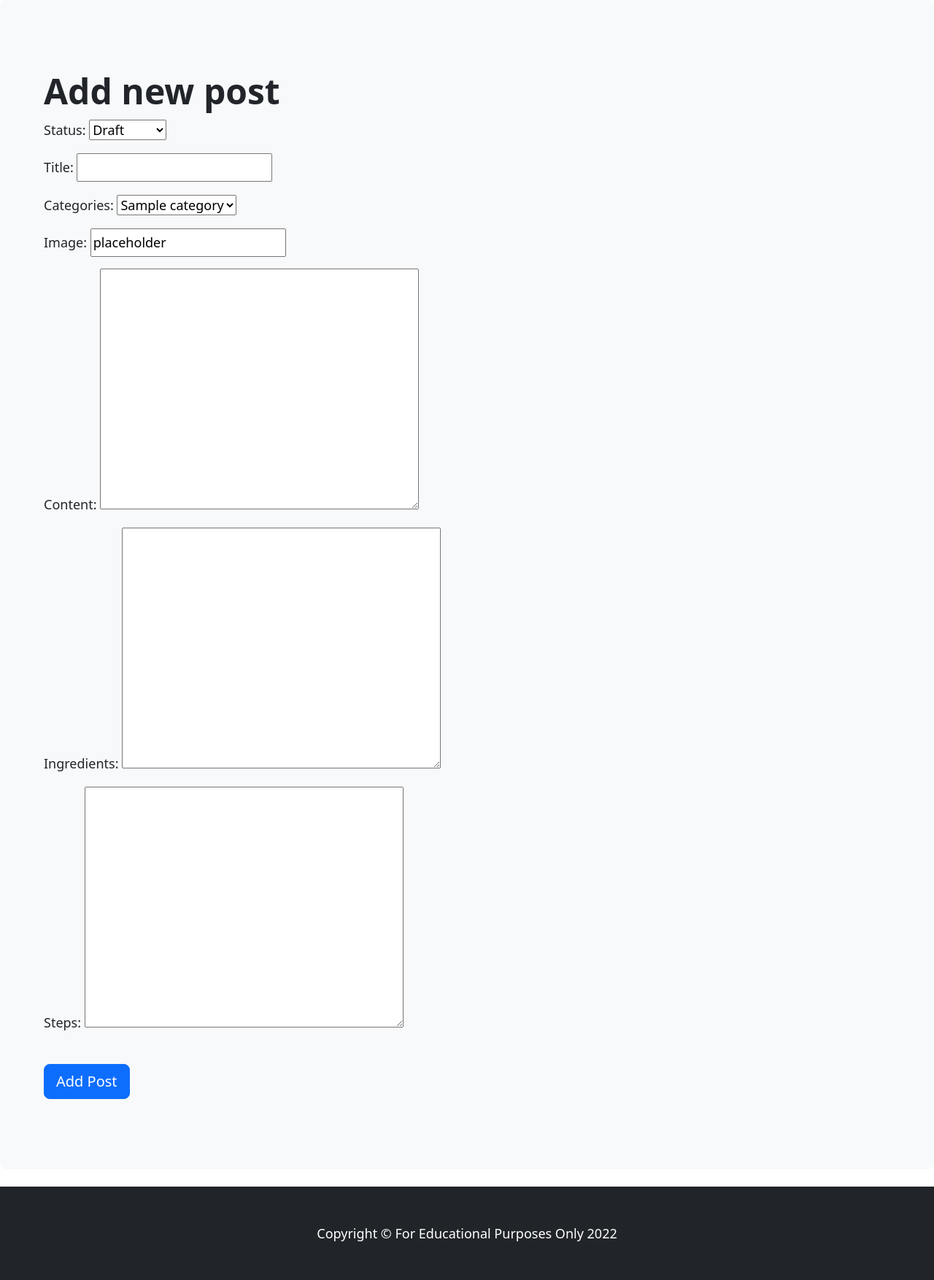
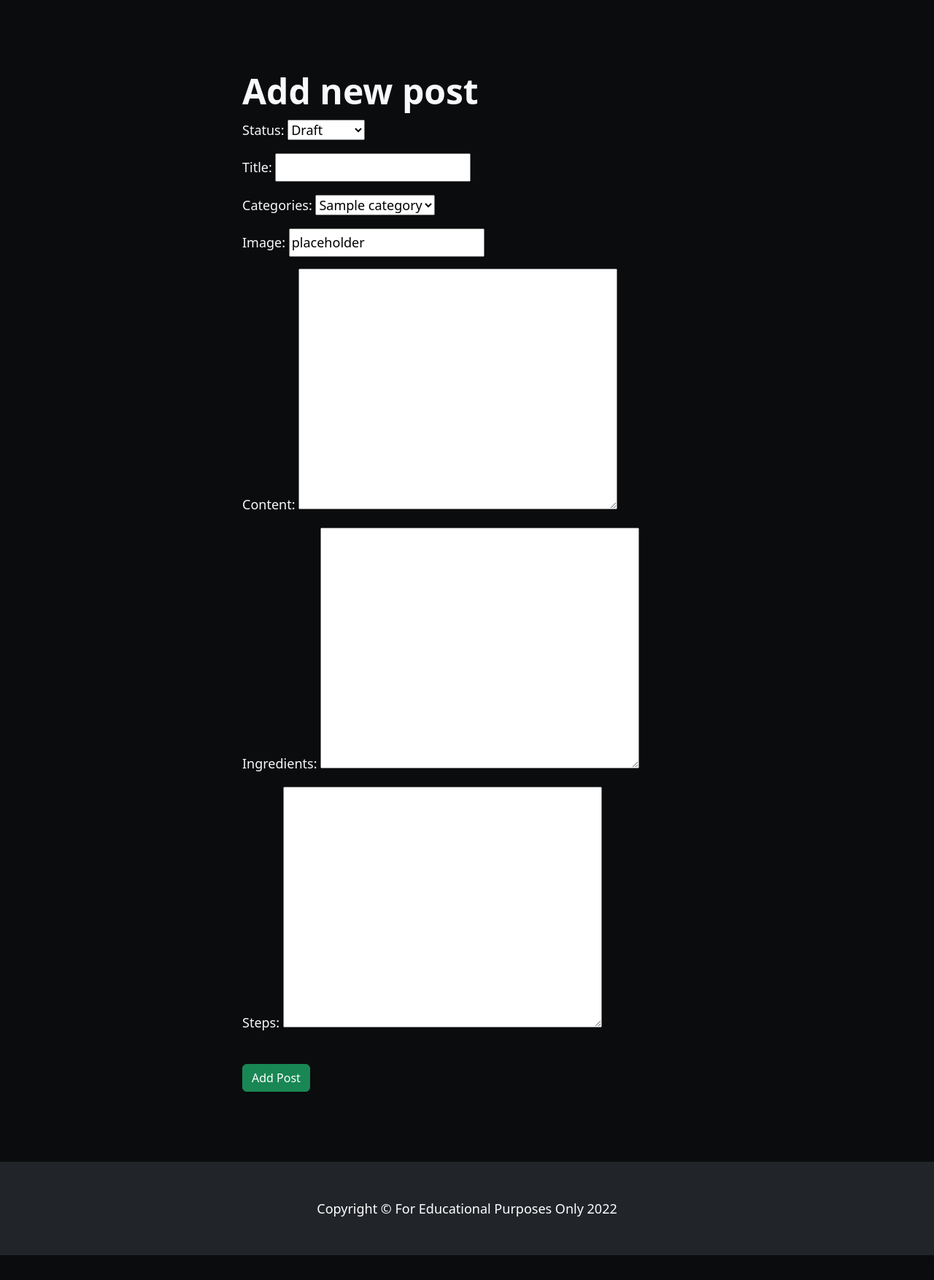
Before and after one commit to artcuddy/project4-cocktail-nerd, a Django app: page /add_post/ in a window 1280 px wide. Shown: the part 96-1850 px from the top of the page at 73% size. After the commit the page ends 1816 px from the top, so only its background shows below. Run offline with Django 3.2, Linux system fonts and the light colour scheme; a user stored in the database is signed in; tables that the repository leaves empty hold one stand-in row (values such as "Sample post"); some libraries are stand-ins or nearby versions.

Commit message:
Fix: display new post button in menu when user is staff

```diff
--- a/templates/add_post.html
+++ b/templates/add_post.html
@@ -3,8 +3,12 @@
 
 {% block content %}
 {% if user.is_staff %}
-<div class="p-5 mb-4 bg-light rounded-3">
-    <div class="container-fluid py-5 align-items-center">
+<div class="container-fluid">
+    <div class="row">
+        <!-- Add New Post  -->
+        <div class="nerd-hero bg-dark text-light px-4 py-5 text-left">
+            <div class="py-5">
+                <div class="col-lg-6 mx-auto">
                     <h1 class="display-5 fw-bold">Add new post</h1>
                     {% load cloudinary %}
                     <div class="form-floating">
@@ -12,8 +16,11 @@
                             {% csrf_token %}
                             {{ blog_form.as_p }}
                             <br />
-                <button class="btn btn-primary btn-lg"> Add Post </button>
+                            <button class="btn btn-success"> Add Post </button>
                         </form>
+                    </div>
+                </div>
+            </div>
         </div>
     </div>
 </div>
--- a/templates/base.html
+++ b/templates/base.html
@@ -68,9 +68,12 @@
                                         class=" btn btn-outline-light me-2">Login</button></a>
                                 <a href="{% url 'signup' %}"><button type="button"
                                         class="btn btn-warning">Sign-up</button></a>
-                                {% else %}
+                                {% elif user.is_staff %}
                                 <a href="{% url 'add_post' %}"><button type="button" class="btn btn-success">New
                                         Post</button></a>
+                                <a href="{% url 'logout' %}"><button type="button"
+                                        class="btn btn-warning">Logout</button></a>
+                                {% else %}
                                 <a href="{% url 'logout' %}"><button type="button"
                                         class="btn btn-warning">Logout</button></a>
                                 {% endif %}
--- a/templates/post_detail.html
+++ b/templates/post_detail.html
@@ -94,7 +94,7 @@
         <div class="nerd-sidebar col-lg-4">
             <!-- Categories widget-->
             <div class="card mb-4">
-                <div class="nerd-side-widget-header card-header text-bg-dark">Cocktail Categories</div>
+                <div class="nerd-side-widget-header card-header text-bg-dark">Cocktails by Spirit</div>
                 <div class="card-body">
                     <div class="row">
                         <ul class="list-unstyled mb-0">
```
Lines whose indentation alone changed are shown as unchanged.
